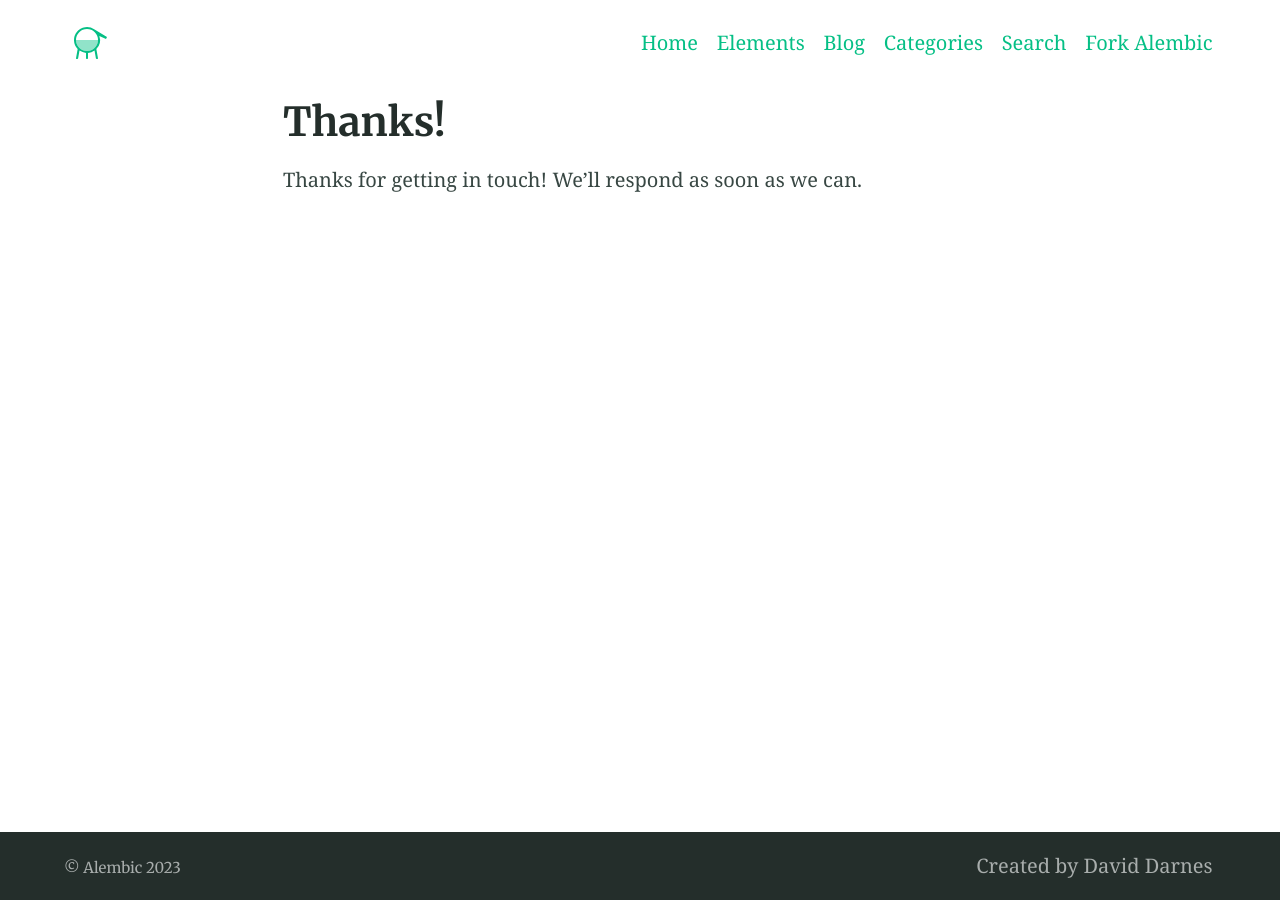
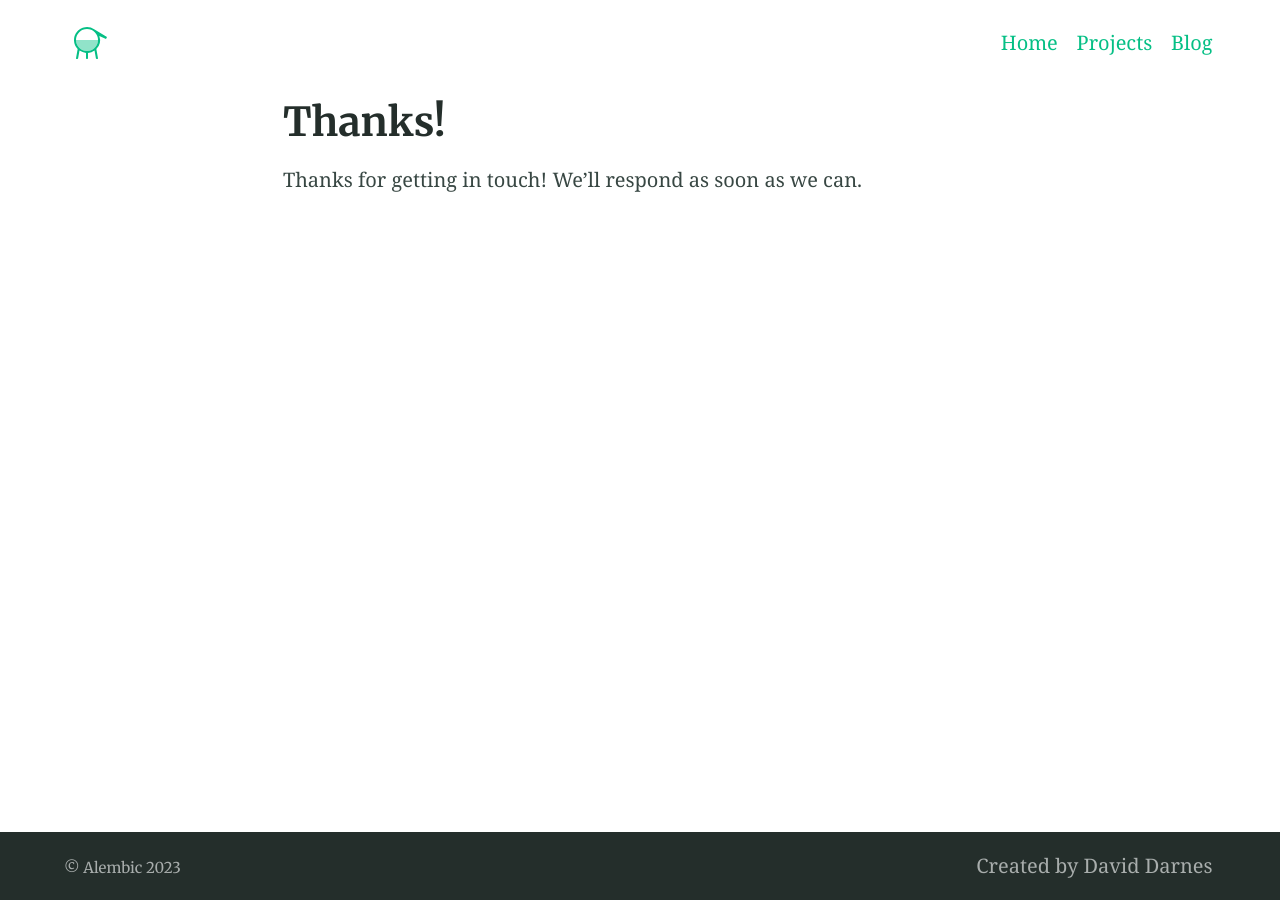
Before and after one commit to FlorianMKeller/Fkeller1, a Jekyll site: the page built from thanks.md, in a window 1280 px wide. Built offline with Jekyll 4.4.1, drawn with Linux system fonts in a browser that asks for light colours.

Commit message:
Update _config.yml

```diff
--- a/_config.yml
+++ b/_config.yml
@@ -123,16 +123,12 @@ favicons: # Favicons are also used in the manifest file. Syntax is 'size: path'
 navigation_header:
 - title: Home
   url: /
-- title: Elements
-  url: /elements/
+- title: Projects
+  url: /projects/
 - title: Blog
   url: /blog/
-- title: Categories
-  url: /categories/
-- title: Search
-  url: /search/
-- title: Fork Alembic
-  url: https://github.com/daviddarnes/alembic
+
+
 
 navigation_footer:
 - title: Created by David Darnes
```
